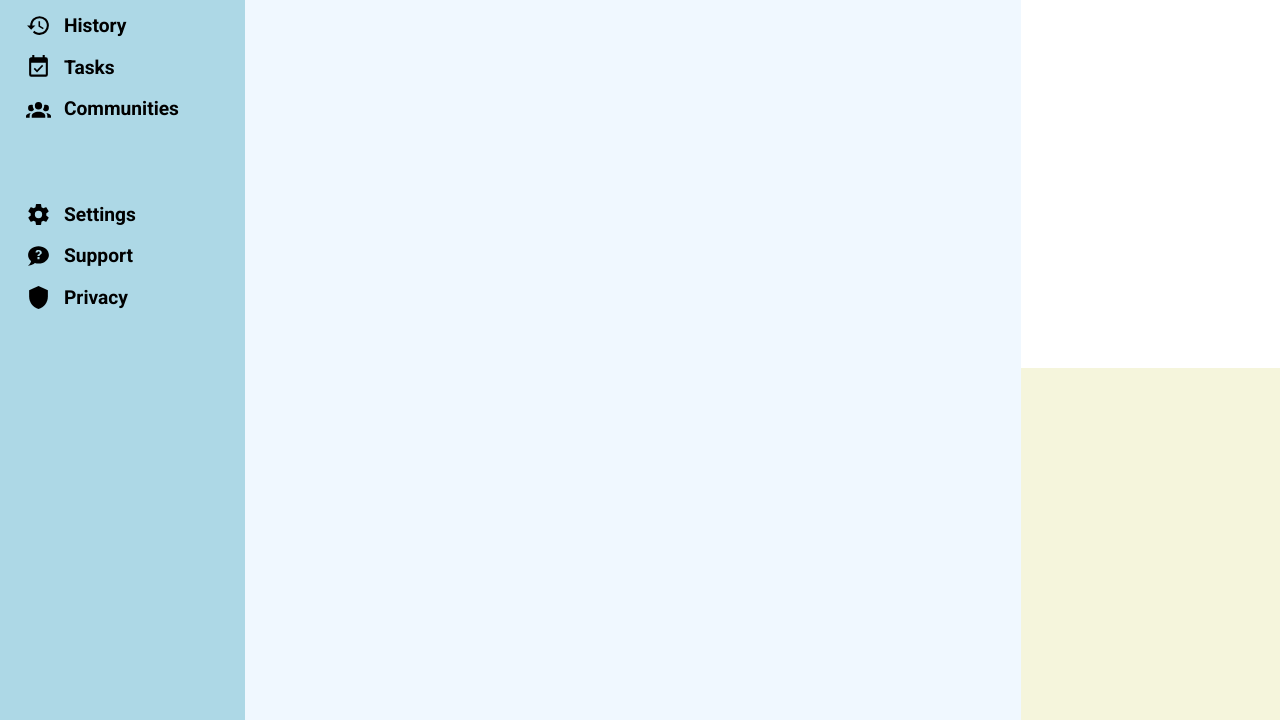
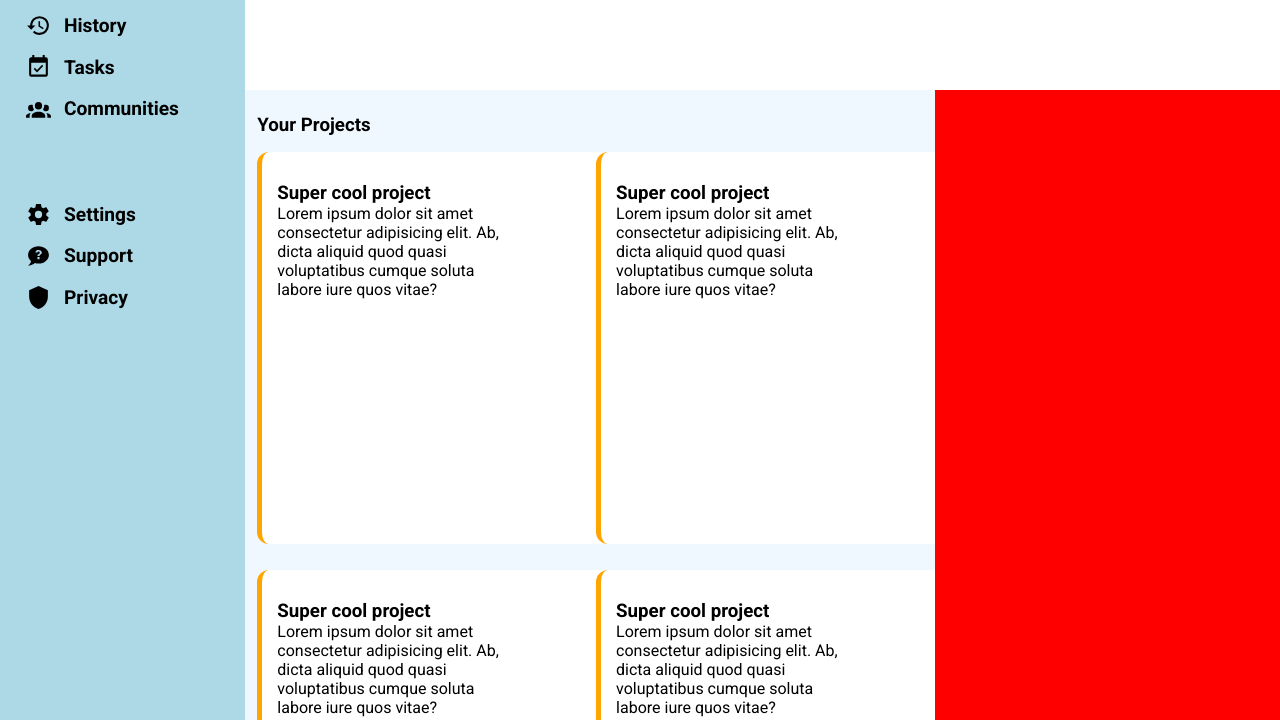
Before and after one commit to wmiq84/admin-dashboard, a plain HTML site: page index.html in a window 1280 px wide. Shown: the part 232-952 px from the top of the page. Drawn offline with Linux system fonts and the light colour scheme.

Commit message:
Add code for main projects display

```diff
--- a/index.html
+++ b/index.html
@@ -85,7 +85,38 @@
             </ul>
         </div>
         <div class="projects">
-
+            <h3 class="your-projects">Your Projects</h3>
+            <div class="grid">
+                <div class="grid-item">
+                    <h3>Super cool project</h3>
+                    <p>Lorem ipsum dolor sit amet consectetur adipisicing elit. Ab, dicta aliquid quod quasi voluptatibus cumque soluta labore iure quos vitae?</p>
+                    <div class="icons">
+                        <img class="icon" src="images/star.svg">
+                        <img class="icon" src="images/eye.svg">
+                        <img class="icon" src="images/branch.svg">
+                    </div>
+                </div>
+                <div class="grid-item">
+                    <h3>Super cool project</h3>
+                    <p>Lorem ipsum dolor sit amet consectetur adipisicing elit. Ab, dicta aliquid quod quasi voluptatibus cumque soluta labore iure quos vitae?</p>
+                </div>
+                <div class="grid-item">
+                    <h3>Super cool project</h3>
+                    <p>Lorem ipsum dolor sit amet consectetur adipisicing elit. Ab, dicta aliquid quod quasi voluptatibus cumque soluta labore iure quos vitae?</p>
+                </div>
+                <div class="grid-item">
+                    <h3>Super cool project</h3>
+                    <p>Lorem ipsum dolor sit amet consectetur adipisicing elit. Ab, dicta aliquid quod quasi voluptatibus cumque soluta labore iure quos vitae?</p>
+                </div>
+                <div class="grid-item">
+                    <h3>Super cool project</h3>
+                    <p>Lorem ipsum dolor sit amet consectetur adipisicing elit. Ab, dicta aliquid quod quasi voluptatibus cumque soluta labore iure quos vitae?</p>
+                </div>
+                <div class="grid-item">
+                    <h3>Super cool project</h3>
+                    <p>Lorem ipsum dolor sit amet consectetur adipisicing elit. Ab, dicta aliquid quod quasi voluptatibus cumque soluta labore iure quos vitae?</p>
+                </div>
+            </div>
         </div>
         <div class="announcements">
 
--- a/style.css
+++ b/style.css
@@ -12,8 +12,8 @@
 .container {
     height: 100%;
     display: grid;
-    grid-template-columns: .9fr 3fr 1fr;
-    grid-template-rows: 1fr 2fr 3fr;
+    grid-template-columns: .9fr 3fr 1.5fr;
+    grid-template-rows: .5fr 2fr;
 }
 
 .header {
@@ -145,19 +145,75 @@ button {
 }
 
 .projects {
+    /* display: grid; */
+    background-color: aliceblue;
+    /* grid-column: 2 / 3;
+    grid-row: 2 / 4; */
+    /* background-color: aliceblue; */
+    /* display: grid;
     background-color: aliceblue;
     grid-column: 2 / 3;
     grid-row: 2 / 4;
+    grid-template-columns: repeat(auto-fit, minmax(250px, 1fr));
+    grid-template-rows: 0.05fr 1fr;
+    overflow: auto; */
+    /* gap: 1.5vw; */
+    padding-left: 1vw;
+    padding-right: 10vw;
+
 }
 
+.grid {
+    display: grid;
+    grid-column: 2 / 3;
+    grid-row: 2 / 4;
+    background-color: aliceblue;
+    grid-template-columns: repeat(auto-fit, minmax(200px, 1fr));
+    column-gap: 10vw;
+    row-gap: 2vw;
+}
+
+.your-projects {
+    margin-top: 3vh;
+    margin-bottom: 2vh;
+}
+
+.grid-item {
+    background-color: white;
+    padding: 30px 100px 150px 15px;
+    width: 115%;
+    border-left: 5px solid orange;
+    border-radius: 12px;
+
+    display: grid;
+    grid-template-rows: .2fr .2fr 1fr;
+}
+
+.icons {
+    max-width: 2vw;
+    display: grid;
+    gap: 20px;
+    grid-row: 3 / 4;
+    grid-template-columns: 1fr 1fr 1fr;
+    /* justify-self: center;
+    align-self: center; */
+}
+
+/* .icon {
+    display: grid;
+    justify-self: end;
+    align-self: end;
+} */
+
+
 .announcements {
-    background-color: antiquewhite;
+    background-color: red;
     grid-column: 3 / 4;
     grid-row: 2 / 3;
 }
 
-.announcements {
-    background-color: beige;
+.trending {
+    background-color: blue;
     grid-column: 3 / 4;
     grid-row: 3 / 4;
 }
```
Also changed, not shown: images/branch.svg (added), images/eye.svg (added), images/star.svg (added).
